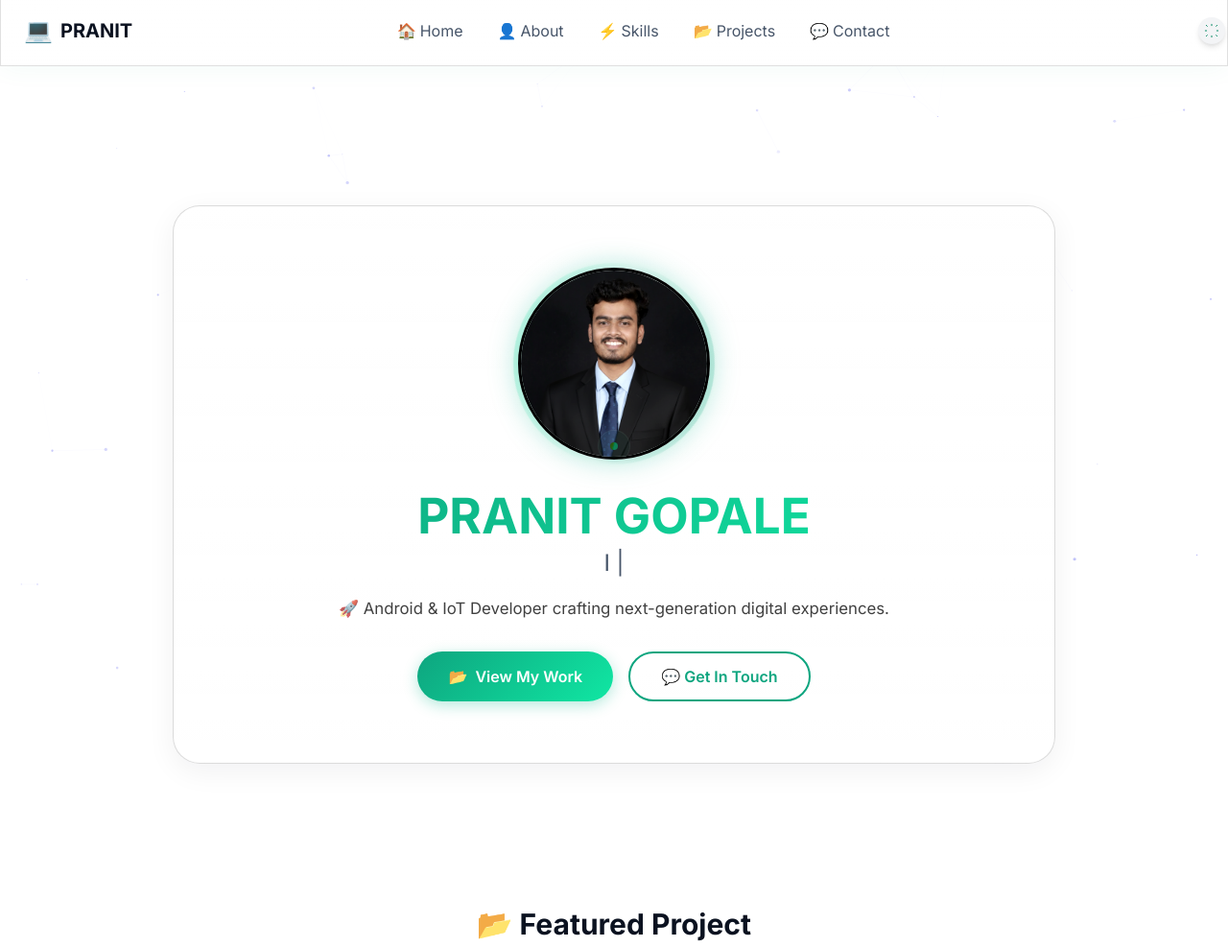
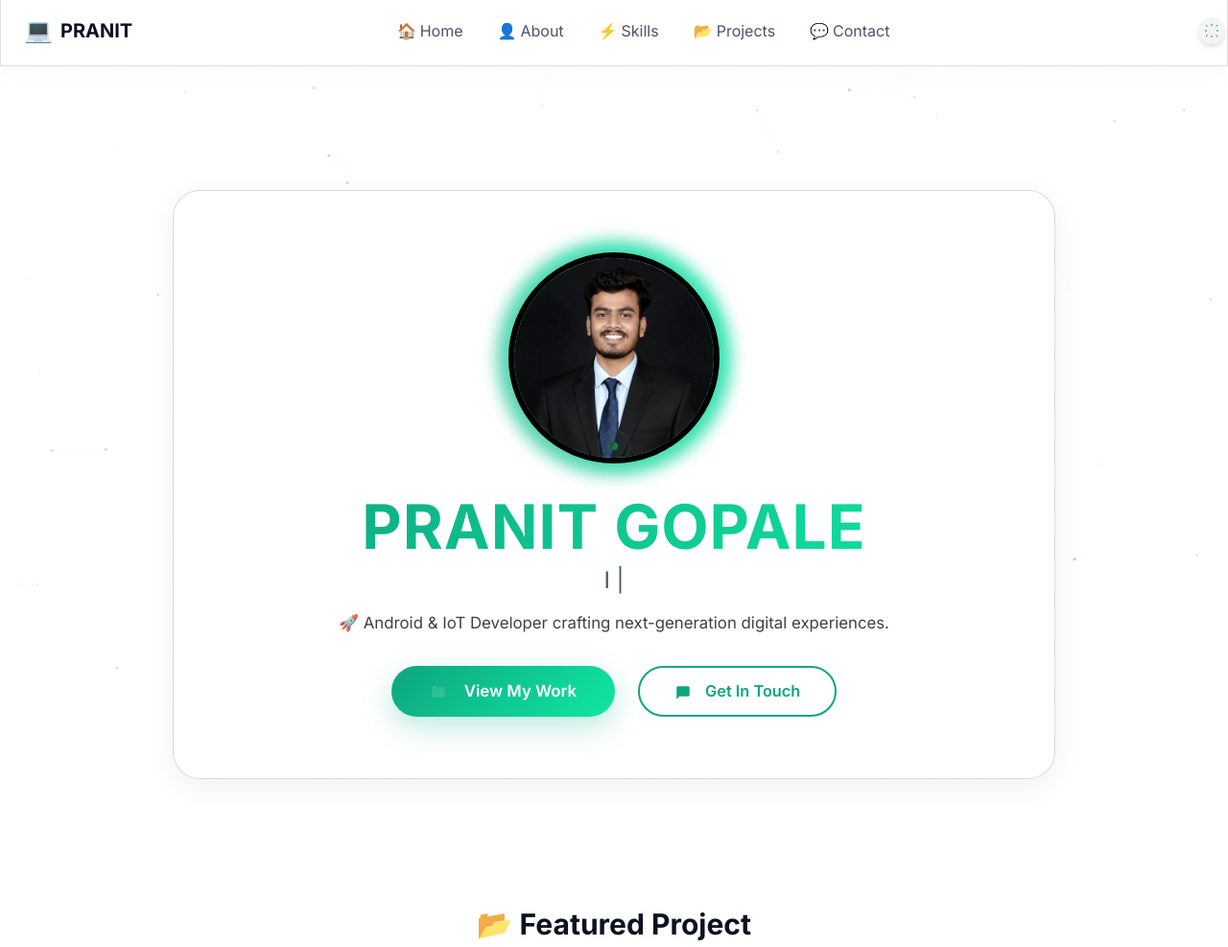
Before and after one commit to thepranit45/Portfolio_Render, a Django app: page / in a window 1280 px wide. Shown: the top 987 px of the page at 96% size. Run offline with Django 5.2, Linux system fonts and the light colour scheme; some libraries are stand-ins or nearby versions.

Commit message:
hero: add CTA icons and style hero to match screenshot (avatar glow, bigger name, pill CTAs)

```diff
--- a/portfolio/static/portfolio/css/main.css
+++ b/portfolio/static/portfolio/css/main.css
@@ -350,7 +350,7 @@ section h3 {
 }
 
 .glass-hero h1 {
-    font-size: 3.2rem;
+    font-size: 4rem;
     line-height: 1.05;
     margin: 0.6rem 0 0.4rem;
     color: #e9fff6;
@@ -375,6 +375,16 @@ section h3 {
     .glass-hero h1 { font-size: 2rem; }
     .glass-hero h2 { font-size: 1.4rem; }
 }
+
+/* Hero CTA container styling */
+.hero-ctas { display:flex; justify-content:center; align-items:center; gap:20px; margin-top:1.25rem; }
+.hero-ctas .btn-primary { padding: 14px 40px; font-size: 1.05rem; box-shadow: 0 10px 30px rgba(9,181,138,0.28); }
+.hero-ctas .btn-secondary { padding: 12px 36px; font-size: 1.02rem; border-width:2px; }
+.hero-ctas svg { margin-right: 10px; display:inline-block; vertical-align:middle; }
+
+/* Emphasize hero subtitle and spacing */
+.glass-hero h1 { letter-spacing: 1px; font-weight: 800; }
+.glass-hero p.lead { max-width: 760px; margin: 0.75rem auto 1.25rem; }
 
 /* Hologram Effect */
 .hologram {
@@ -430,8 +440,8 @@ section h3 {
 /* Profile Image Styling */
 .profile-container {
     position: relative;
-    width: 200px;
-    height: 200px;
+    width: 220px;
+    height: 220px;
     margin: 0 auto;
 }
 
@@ -440,10 +450,10 @@ section h3 {
     height: 100%;
     border-radius: 50%;
     object-fit: cover;
-    border: 3px solid var(--primary);
+    border: 6px solid rgba(0,0,0,0.25);
     filter: grayscale(0.2) contrast(1.1) brightness(1.05);
     transition: all 0.5s ease;
-    box-shadow: 0 0 30px rgba(9, 181, 138, 0.4), inset 0 0 20px rgba(9, 181, 138, 0.1);
+    box-shadow: 0 0 30px rgba(9, 181, 138, 0.35), inset 0 0 20px rgba(9, 181, 138, 0.08);
 }
 
 .profile-image:hover {
@@ -454,15 +464,16 @@ section h3 {
 
 .profile-glow {
     position: absolute;
-    top: -5px;
-    left: -5px;
-    right: -5px;
-    bottom: -5px;
+    top: -12px;
+    left: -12px;
+    right: -12px;
+    bottom: -12px;
     border-radius: 50%;
-    background: linear-gradient(45deg, var(--primary), transparent, var(--accent));
+    background: radial-gradient(circle at 30% 30%, rgba(16,231,163,0.45), transparent 30%), linear-gradient(45deg, rgba(0,216,170,0.9), rgba(14,165,127,0.6));
     z-index: -1;
-    opacity: 0.3;
-    animation: rotate 10s linear infinite;
+    opacity: 0.9;
+    filter: blur(8px) saturate(140%);
+    animation: rotate 12s linear infinite;
 }
 
 @keyframes rotate {
--- a/portfolio/templates/portfolio/home.html
+++ b/portfolio/templates/portfolio/home.html
@@ -30,12 +30,16 @@
 
       <p class="lead">🚀 Android & IoT Developer crafting next-generation digital experiences.</p>
 
-      <div class="mt-8 flex justify-center gap-4 flex-wrap">
+      <div class="mt-8 flex justify-center gap-6 flex-wrap hero-ctas">
         <a href="https://github.com/thepranit45" target="_blank" rel="noopener" class="btn-primary">
-          <span>📂</span> View My Work
+          <!-- folder SVG -->
+          <svg width="18" height="18" viewBox="0 0 24 24" fill="none" xmlns="http://www.w3.org/2000/svg"><path d="M3 7C3 5.89543 3.89543 5 5 5H9L11 7H19C20.1046 7 21 7.89543 21 9V19C21 20.1046 20.1046 21 19 21H5C3.89543 21 3 20.1046 3 19V7Z" stroke="rgba(0,0,0,0.05)" stroke-width="0" fill="rgba(255,255,255,0.12)"/></svg>
+          <span>View My Work</span>
         </a>
         <a href="https://wa.me/9970343289" target="_blank" rel="noopener" class="btn-secondary">
-          <span>💬</span> Get In Touch
+          <!-- chat SVG -->
+          <svg width="18" height="18" viewBox="0 0 24 24" fill="none" xmlns="http://www.w3.org/2000/svg"><path d="M21 15a2 2 0 0 1-2 2H7l-4 4V5a2 2 0 0 1 2-2h14a2 2 0 0 1 2 2v10z" fill="currentColor"/></svg>
+          <span>Get In Touch</span>
         </a>
       </div>
     </div>
```
